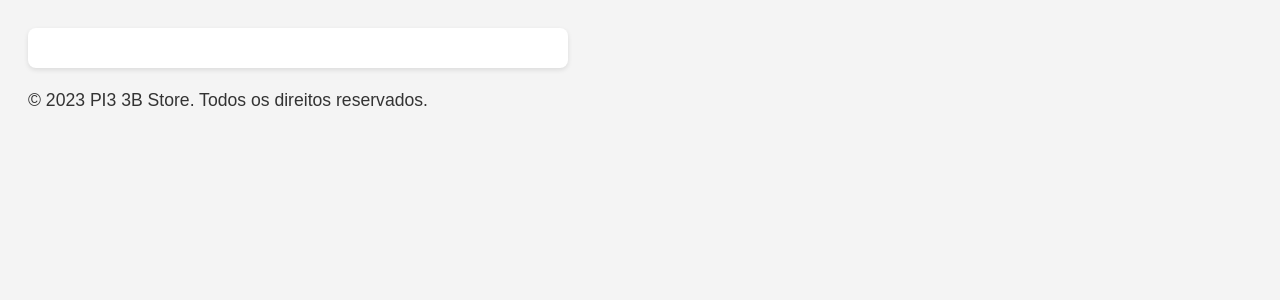
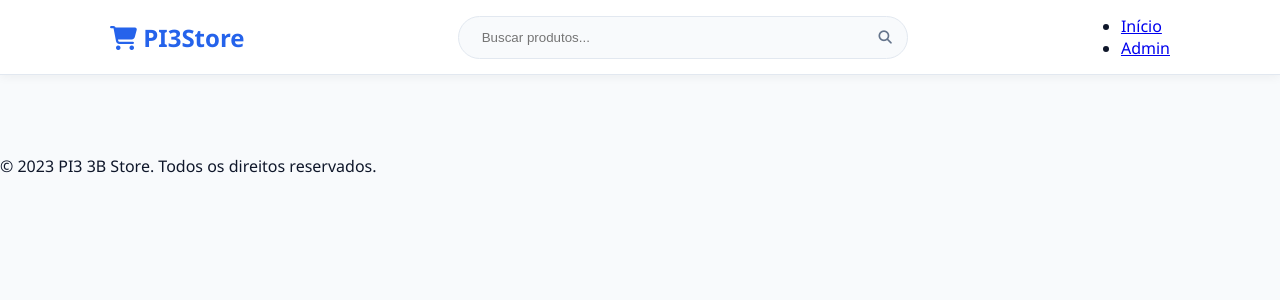
Before and after one commit to dvt-siqueira/3b_lojavirtual, a PHP site: page /3b_lojavirtual/ in a window 1280 px wide. Shown: the top 300 px of the page. Run offline with PHP 8.4, Linux system fonts and the light colour scheme; data that the repository does not hold is empty.

Commit message:
aula08-nav

```diff
--- a/admin/produtos/functions.php
+++ b/admin/produtos/functions.php
@@ -22,12 +22,40 @@ function exibirCabecalho($Titulo ='PI3 3B Store')
     <head>
         <meta charset="UTF-8">
         <title><?php echo $Titulo?></title>
-        <link rel="stylesheet" href="../../css/styles.css">
+        <link rel="stylesheet" href="css/styles.css">
         <link rel="stylesheet" href="https://cdnjs.cloudflare.com/ajax/libs/font-awesome/6.5.0/css/all.min.css">
     </head>
     <body>
         <?php
 }
+
+function exibirNavbar(){
+    ?>
+    <header class="main-header">
+        <div class="container header-flex">
+            <a href="index.php" class="logo">
+        <i class="fa-solid fa-cart-shopping"></i>
+        PI3<span>Store</span>
+        </a>
+        <form action="index.php" method="GET" class="nav-search">
+            <input type="text" name="busca" placeholder="Buscar produtos...">
+            <button type="submit">
+                <i class="fa-solid fa-magnifying-glass">
+            </i></button>
+        </form>
+        <nav class="main-nav">
+            <ul>
+                <li><a href="index.php">Início</a></li>
+                    <li><a href="admin/produtos/listar.php"
+                    class="btn-admin">
+                        Admin</a></li>
+            </ul>
+        </nav>
+        </div>
+    </header>
+    <?php
+}
+
 function exibirRodape()
 {
 
--- a/css/styles.css
+++ b/css/styles.css
@@ -1,66 +1,95 @@
-body {
-    font-family: Arial, sans-serif;
-    line-height: 1.6;
-    background-color: #f4f4f4;
-    color: #333;
-    padding: 20px;
+/* --- Variáveis e Reset --- */
+:root {
+    --primary: #2563eb;
+    --dark: #0f172a;
+    --success: #10b981;
+    --danger: #ef4444;
+    --bg: #f8fafc;
+    --border: #e2e8f0;
 }
-h1 {
-    color: #0056b3;
+
+* { margin: 0; padding: 0; box-sizing: border-box; }
+body { font-family: 'Segoe UI', system-ui, sans-serif; background: var(--bg); color: var(--dark); }
+
+/* --- Alinhamento Padrão (O segredo da largura igual) --- */
+.container {
+    max-width: 1100px;
+    margin: 0 auto;
+    padding: 0 20px;
 }
-form {
-    background: #fff;
-    padding: 20px;
-    border-radius: 8px;
-    box-shadow: 0 2px 5px rgba(0,0,0,0.1);
-    max-width: 500px;
+
+/* --- Menu Profissional (Header) --- */
+.main-header {
+    background: white;
+    padding: 15px 0;
+    box-shadow: 0 2px 10px rgba(0,0,0,0.05);
+    position: sticky; top: 0; z-index: 1000;
+    border-bottom: 1px solid var(--border);
 }
-label {
-    display: block;
-    margin-bottom: 5px;
+.header-flex { display: flex; justify-content: space-between; align-items: center; gap: 20px; }
+.logo { font-size: 1.5rem; font-weight: 800; color: var(--primary); text-decoration: none; }
+.nav-search { flex: 1; max-width: 450px; display: flex; background: var(--bg); border: 1px solid var(--border); border-radius: 50px; padding: 5px 15px; }
+.nav-search input { flex: 1; border: none; background: transparent; padding: 8px; outline: none; }
+.nav-search button { border: none; background: transparent; color: #64748b; cursor: pointer; }
+
+/* --- Vitrine e Moldura dos Produtos --- */
+.vitrine {
+    display: grid;
+    grid-template-columns: repeat(auto-fill, minmax(240px, 1fr));
+    gap: 25px;
+    padding: 40px 0;
+}
+
+/* Moldura do Produto */
+.product-card {
+    background: white;
+    border-radius: 12px;
+    border: 1px solid var(--border); /* A Moldura */
+    overflow: hidden;
+    transition: all 0.3s ease;
+    display: flex;
+    flex-direction: column;
+    box-shadow: 0 4px 6px -1px rgba(0,0,0,0.05);
+}
+
+.product-card:hover {
+    transform: translateY(-5px);
+    box-shadow: 0 10px 15px -3px rgba(0,0,0,0.1);
+    border-color: var(--primary); /* A moldura brilha no hover */
+}
+
+.product-image {
+    height: 180px;
+    background: #f1f5f9;
+    display: flex;
+    align-items: center;
+    justify-content: center;
+    font-size: 3.5rem;
+    color: #cbd5e1;
+}
+
+.product-info { padding: 20px; flex-grow: 1; text-align: center; }
+.product-info h3 { font-size: 1.1rem; margin-bottom: 10px; color: var(--dark); }
+.price { font-size: 1.4rem; font-weight: 800; color: var(--success); }
+
+.btn-buy {
+    width: 100%;
+    border: none;
+    background: var(--dark);
+    color: white;
+    padding: 12px;
     font-weight: bold;
+    cursor: pointer;
+    transition: 0.3s;
 }
-input[type="text"],
-input[type="number"],
-textarea {
-    width: calc(100% - 16px);
-    padding: 8px;
-    margin-bottom: 10px;
-    border-radius: 4px;
-    border: 1px solid #ddd;
+.btn-buy:hover { background: var(--primary); }
+
+/* --- Rodapé Alinhado --- */
+.main-footer {
+    background: white;
+    padding: 40px 0;
+    color: #64748b;
+    border-top: 1px solid var(--border);
+    margin-top: 40px;
+    text-align: center;
 }
-button {
-    background-color: #0056b3;
-    color: white;
-    padding: 10px 15px;
-    border: none;
-    border-radius: 4px;
-    cursor: pointer;
-}
-button:hover {
-    background-color: #004494;
-}
-#sucesso {
-    color: #28a745;
-}
-.container {
-    background: #fff;
-    padding: 20px;
-    border-radius: 8px;
-    box-shadow: 0 2px 5px rgba(0,0,0,0.1);
-    max-width: 500px;
-}
-p {
-    font-size: 1.1em;
-}
-strong {
-    color: #0056b3;
-}
-a {
-    color: #0056b3;
-    text-decoration: none;
-    font-weight: bold;
-}
-a:hover {
-    text-decoration: underline;
-}
--- a/index.php
+++ b/index.php
@@ -3,7 +3,7 @@ require_once __DIR__ . '/admin/produtos/functions.php';
 $produtos = buscarProdutos($pdo, $_GET['busca'] ?? '');
 
 exibirCabecalho('Home || PI3 3B Store');
-
+exibirNavbar();
 ?>
 <main class="container">
     <div class="vitrine">
```
